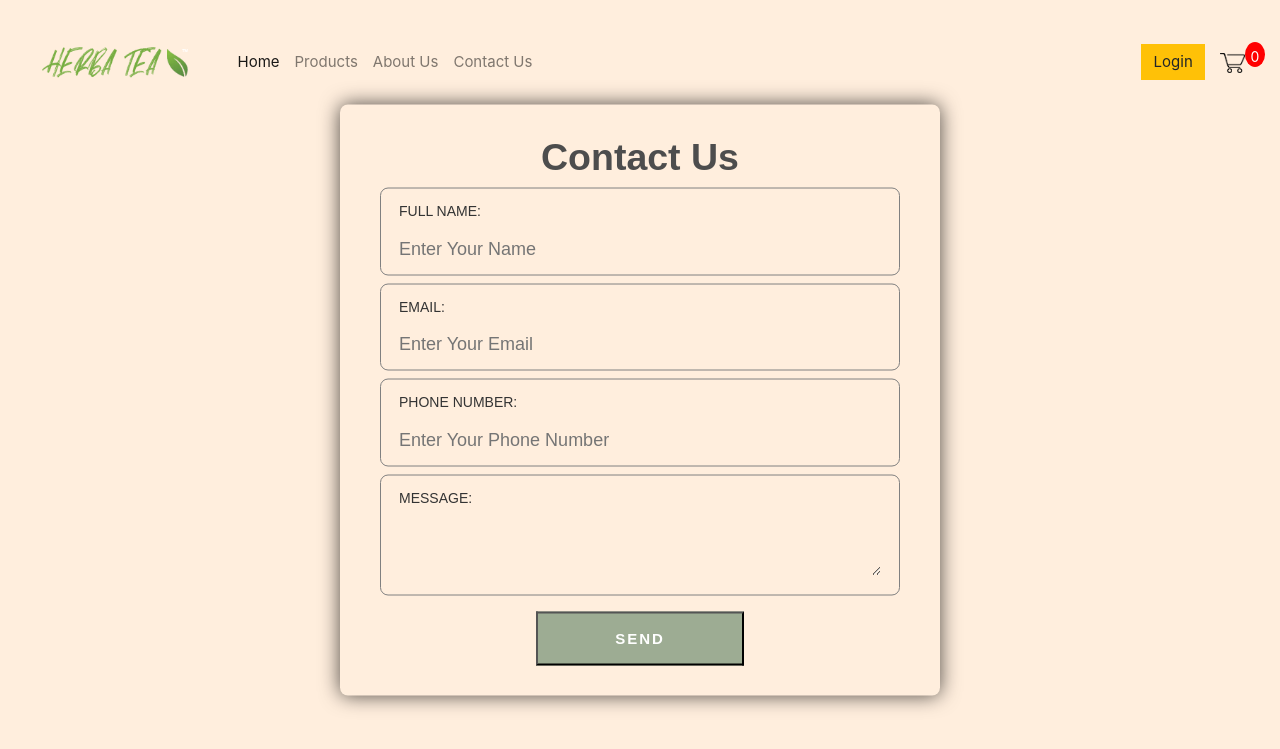
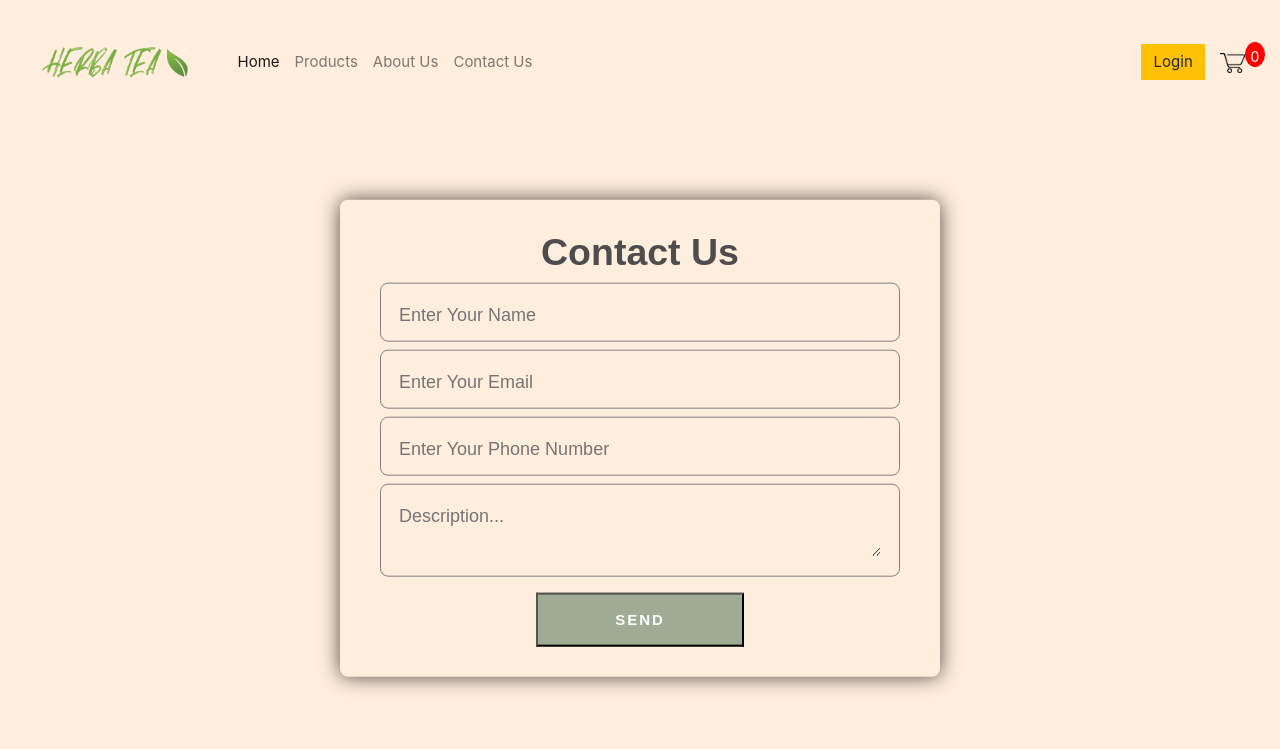
Before and after one commit to texasbrown/herbateaproject, a Django app: page /contact/ in a window 1280 px wide. Shown: the top 749 px of the page. Run offline with Django 3.2, Linux system fonts and the light colour scheme; some libraries are stand-ins or nearby versions.

Commit message:
fixed positioning of contact form

```diff
--- a/HerbaTea/static/CSS/main.css
+++ b/HerbaTea/static/CSS/main.css
@@ -484,11 +484,12 @@ p {
     position: absolute;
     top: 50%;
     left: 50%;
-    transform: translate(-50%, -50%);
+    transform: translate(-50%, -42%);
     padding: 30px 40px;
     box-sizing: border-box;
     border-radius: 8px;
     text-align: center;
+    align-items: center;
     box-shadow: 0 0 20px #000000b3;
     font-family: Montserrat, sans-serif;
 }
--- a/HerbaTea/store/templates/store/contact.html
+++ b/HerbaTea/store/templates/store/contact.html
@@ -1,37 +1,30 @@
 {% extends "store/base.html" %}
 {% load static %}
 {% block content %}
-<!DOCTYPE html>
-<html lang="en">
-<head>
-    <meta charset="UTF-8">
-    <meta http-equiv="X-UA-Compatible" content="IE=edge">
-    <meta name="viewport" content="width=device-width, initial-scale=1.0">
-    <link rel = "stylesheet" href = "main.css">
-    <title>Contactus</title>
+
+
     <div class="contact-form">
-     <h1>Contact Us</h1>
-     <div class="txtb">
-        <label>Full Name:</label>
+
+    <h1>Contact Us</h1>
+
+    <div class="txtb">
         <input type="text" name="" value="" placeholder="Enter Your Name">
     </div>
     <div class="txtb">
-        <label>Email:</label>
         <input type="text" name="" value="" placeholder="Enter Your Email">
     </div>
     <div class="txtb">
-        <label>Phone number:</label>
         <input type="text" name="" value="" placeholder="Enter Your Phone Number">
     </div>
     <div class="txtb">
-        <label>Message:</label>
-        <textarea></textarea>
+        <textarea placeholder="Description... "></textarea>
     </div>
     <div class="btn-contact">
         <a href="{% url 'thankyou' %}" target="_blank">
             <button><b>SEND</b></button> </a>
         </div>
+
     </div>
-</head>
-</html>
+
+
 {% endblock content %}
```
